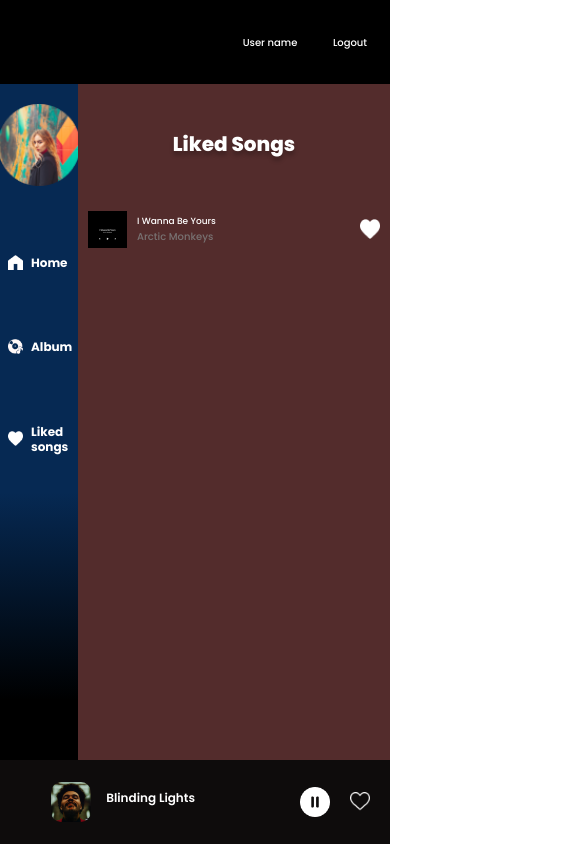
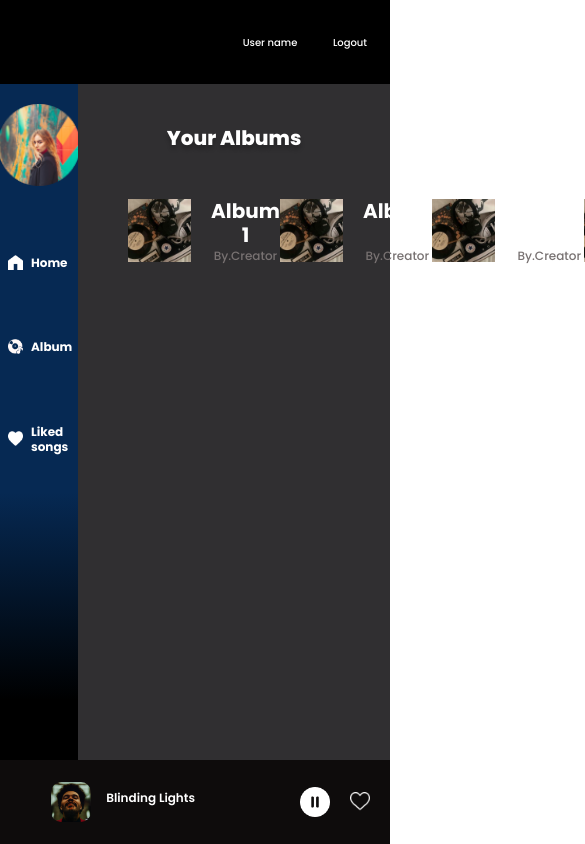
Before and after one commit to abhi808shek/music_app, a React (Create React App) app: page /content in a window 390 px wide. Shown: the top 844 px of the page, 585 px wide, since content can reach past the window. Built offline with nearby package versions, Linux system fonts and the light colour scheme.

Commit message:
Mapping Cards

```diff
--- a/package.json
+++ b/package.json
@@ -6,8 +6,10 @@
     "@testing-library/jest-dom": "^5.16.4",
     "@testing-library/react": "^13.3.0",
     "@testing-library/user-event": "^13.5.0",
+    "axios": "^0.27.2",
     "react": "^18.2.0",
     "react-dom": "^18.2.0",
+    "react-router-dom": "^6.3.0",
     "react-scripts": "5.0.1",
     "web-vitals": "^2.1.4"
   },
--- a/src/App.js
+++ b/src/App.js
@@ -5,15 +5,18 @@ import Albumpage from './Components/Album/Albumpage';
 import Likedpage from './Components/Likedpage/Likedpage';
 import Content from './Components/Content/Content';
 import Content2 from './Components/Content2/Content2';
-
+import {Routes, Route} from "react-router-dom"
 
 function App() {
   return (
     <>
       <Navbar />
+<Routes>
+  <Route exact path="/content" element={<Content />}/>
+</Routes>
       {/* <Sidebar /> */}
       {/* <Content /> */}
-      <Content2 />
+
       <Footer />
       {/* <Albumpage /> */}
     </>
--- /dev/null
+++ b/src/Components/Album/AlbumCards/AlbumCard.jsx
@@ -0,0 +1,17 @@
+import React from 'react'
+import "./albumCard.css"
+
+
+const AlbumCard = ({Rectangle74}) => {
+  return (
+      <div className="album-card-container">
+            <img src={Rectangle74} alt="" className="album-img" />
+            <div className="album-card-container1">
+              <h1 className="album-head">Album 1</h1>
+              <p className="album-txt">By.Creator</p>
+            </div>
+          </div>
+  )
+}
+
+export default AlbumCard
--- /dev/null
+++ b/src/Components/Album/AlbumCards/albumCard.css
@@ -0,0 +1,64 @@
+.album-card-container {
+    /* border: 2px solid black; */
+    width: 165px;
+}
+
+.album-img {
+    width: 165px;
+    height: 158px;
+}
+
+.album-head {
+    font-family: 'Poppins';
+    font-style: normal;
+    font-weight: 600;
+    font-size: 28px;
+    color: #FFFFFF;
+    text-align: center;
+    margin-bottom: unset;
+    margin-top: 20px;
+}
+
+.album-txt {
+    font-family: 'Poppins';
+    font-style: normal;
+    font-weight: 500;
+    font-size: 20px;
+    color: #787272;
+    text-align: center;
+}
+
+@media screen and (max-width:540px) {
+    .album-heading {
+        font-size: 20px;
+    }
+
+    .album-card-container {
+        display: flex;
+    }
+    .album-container2 {
+        padding: 0px 15px;
+    }
+
+    .album-img {
+        width: 63px;
+        height: 63px;
+    }
+    .album-card-container1{
+        display: flex;
+        flex-direction: column;
+        justify-content: center;
+        margin-left: 20px;
+    }
+
+    .album-head {
+        font-weight: 700;
+        font-size: 20px;
+        margin-top: unset;
+    }
+
+    .album-txt {
+        font-weight: 500;
+        font-size: 12px;
+    }
+}
--- a/src/Components/Album/Albumpage.jsx
+++ b/src/Components/Album/Albumpage.jsx
@@ -1,8 +1,10 @@
 import React from 'react'
+import AlbumCard from './AlbumCards/AlbumCard'
 import './Albumstyle.css'
 import Rectangle74 from './Rectangle74.png'
 
 const Album = () => {
+  const items = [1,2,3,4,5,6,7]
   return (
     <>
       <div className="album-container">
@@ -10,13 +12,7 @@ const Album = () => {
           <h1 className="album-heading">Your Albums</h1>
         </div>
         <div className="album-container2">
-          <div className="album-card-container">
-            <img src={Rectangle74} alt="" className="album-img" />
-            <div className="album-card-container1">
-              <h1 className="album-head">Album 1</h1>
-              <p className="album-txt">By.Creator</p>
-            </div>
-          </div>
+      {items.map((albumCards)=><AlbumCard Rectangle74={Rectangle74}/>)}
         </div>
       </div>
     </>
--- a/src/Components/Album/Albumstyle.css
+++ b/src/Components/Album/Albumstyle.css
@@ -29,67 +29,10 @@
     /* justify-content: space-evenly; */
 }
 
-.album-card-container {
-    /* border: 2px solid black; */
-    width: 165px;
-}
 
-.album-img {
-    width: 165px;
-    height: 158px;
-}
-
-.album-head {
-    font-family: 'Poppins';
-    font-style: normal;
-    font-weight: 600;
-    font-size: 28px;
-    color: #FFFFFF;
-    text-align: center;
-    margin-bottom: unset;
-    margin-top: 20px;
-}
-
-.album-txt {
-    font-family: 'Poppins';
-    font-style: normal;
-    font-weight: 500;
-    font-size: 20px;
-    color: #787272;
-    text-align: center;
-}
 
 @media screen and (max-width:540px) {
     .album-heading {
         font-size: 20px;
     }
-
-    .album-card-container {
-        display: flex;
-    }
-    .album-container2 {
-        padding: 0px 15px;
-    }
-
-    .album-img {
-        width: 63px;
-        height: 63px;
-    }
-    .album-card-container1{
-        display: flex;
-        flex-direction: column;
-        justify-content: center;
-        margin-left: 20px;
-    }
-
-    .album-head {
-        font-weight: 700;
-        font-size: 20px;
-        margin-top: unset;
-    }
-
-    .album-txt {
-        font-weight: 500;
-        font-size: 12px;
-    }
 }
--- a/src/Components/Content/Content.jsx
+++ b/src/Components/Content/Content.jsx
@@ -1,22 +1,32 @@
-import React from 'react'
-import Sidebar from '../Sidebar/Sidebar'
-import Albumpage from '../Album/Albumpage'
-import Footer from '../Footer/Footer'
-import "./Contentbox.css"
+import React from "react";
+import Sidebar from "../Sidebar/Sidebar";
+import Albumpage from "../Album/Albumpage";
+import Footer from "../Footer/Footer";
+import "./Contentbox.css";
+import Likedpage from "../Likedpage/Likedpage";
+import {Routes, Route} from "react-router-dom"
+
+
 
 const Content = () => {
   return (
     <>
-    <div className="content-box">
+      <div className="content-box">
         <div className="sidebar">
-            <Sidebar />
+          <Sidebar />
         </div>
         <div className="album">
-            <Albumpage />
+          {/* <Routes>
+            <Route exact path="/content/album" element={<Albumpage />} />
+          </Routes>
+          <Routes>
+            <Route exact path="/content/likedpage" element={<Likedpage />} />
+          </Routes> */}
+          <Albumpage />
         </div>
-    </div>
+      </div>
     </>
-  )
-}
+  );
+};
 
-export default Content
+export default Content;
--- a/src/Components/Sidebar/Sidebar.jsx
+++ b/src/Components/Sidebar/Sidebar.jsx
@@ -3,7 +3,7 @@ import Ellipse39 from './Ellipse39.png'
 import Vector from './Vector.png'
 import musicalbum1 from './musicalbum1.png'
 import Vector1 from './Vector1.png'
-import Side from './Side.css'
+import "./side.css"
 
 const Sidebar = () => {
     return (
--- a/src/Components/Sidebar/side.css
+++ b/src/Components/Sidebar/side.css
@@ -1,4 +1,10 @@
 @import url('https://fonts.googleapis.com/css2?family=Lora:ital,wght@0,400;0,500;0,600;0,700;1,400;1,500;1,600;1,700&family=Montserrat:ital,wght@0,100;0,200;0,300;0,400;0,500;0,600;0,700;0,800;0,900;1,100;1,200;1,300;1,400;1,500;1,600;1,700;1,800;1,900&family=Poppins:ital,wght@0,200;0,300;0,400;0,500;0,600;0,700;0,800;0,900;1,200;1,300;1,400;1,500;1,600;1,700;1,800;1,900&display=swap');
+
+.sidebar{
+    background-color: red;
+    width: 20%;
+    height: 80vh;
+}
 
 .sidebar-container {
     /* border: 2px solid red; */
--- a/src/index.js
+++ b/src/index.js
@@ -1,11 +1,14 @@
-import React from 'react';
-import ReactDOM from 'react-dom/client';
-import './index.css';
-import App from './App';
+import React from "react";
+import ReactDOM from "react-dom/client";
+import "./index.css";
+import App from "./App";
+import { BrowserRouter as Router } from "react-router-dom";
 
-const root = ReactDOM.createRoot(document.getElementById('root'));
+const root = ReactDOM.createRoot(document.getElementById("root"));
 root.render(
   <React.StrictMode>
-    <App />
+    <Router>
+      <App />
+    </Router>
   </React.StrictMode>
 );
```
Also changed, not shown: 1 other file (tests, documents, lock files or other folders).
